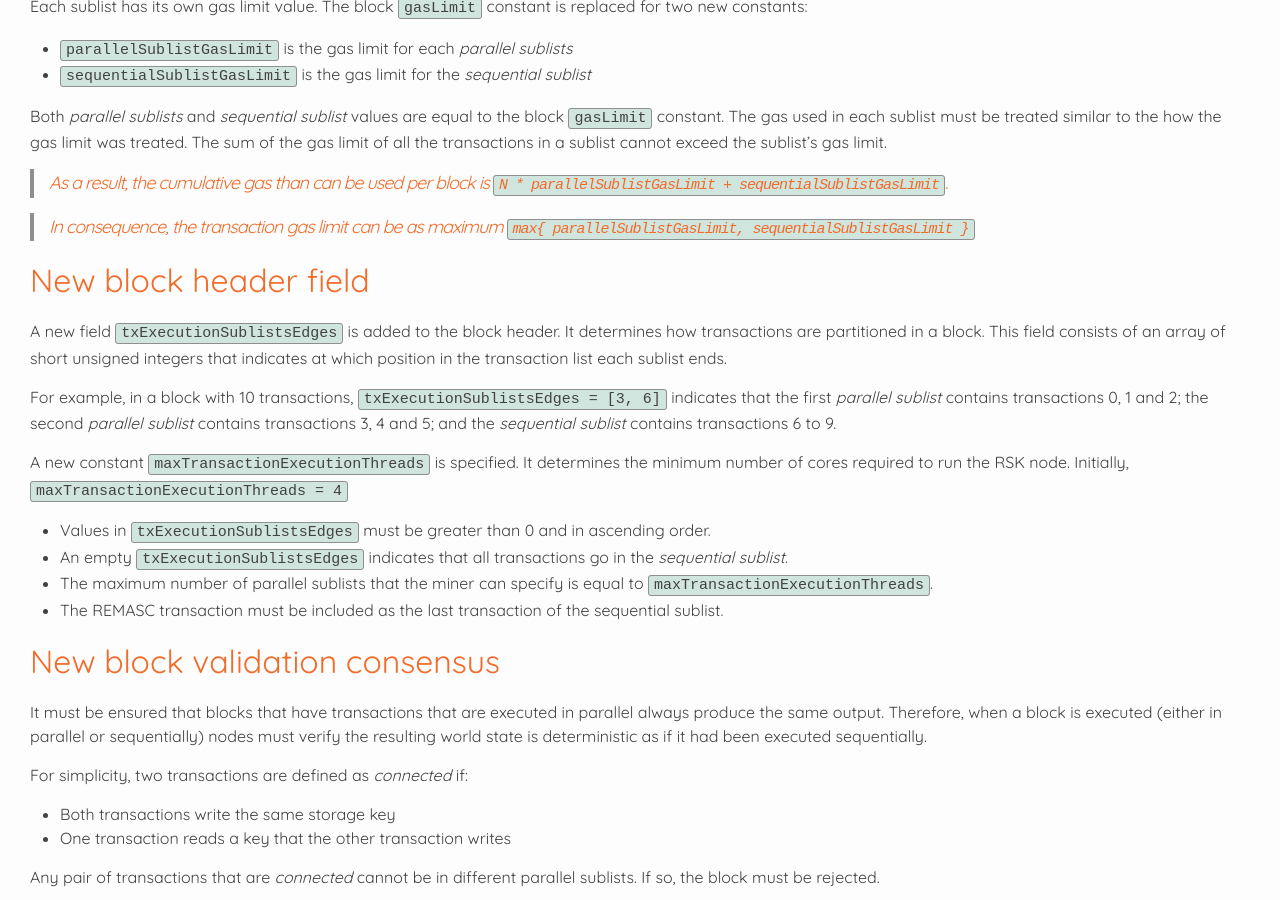
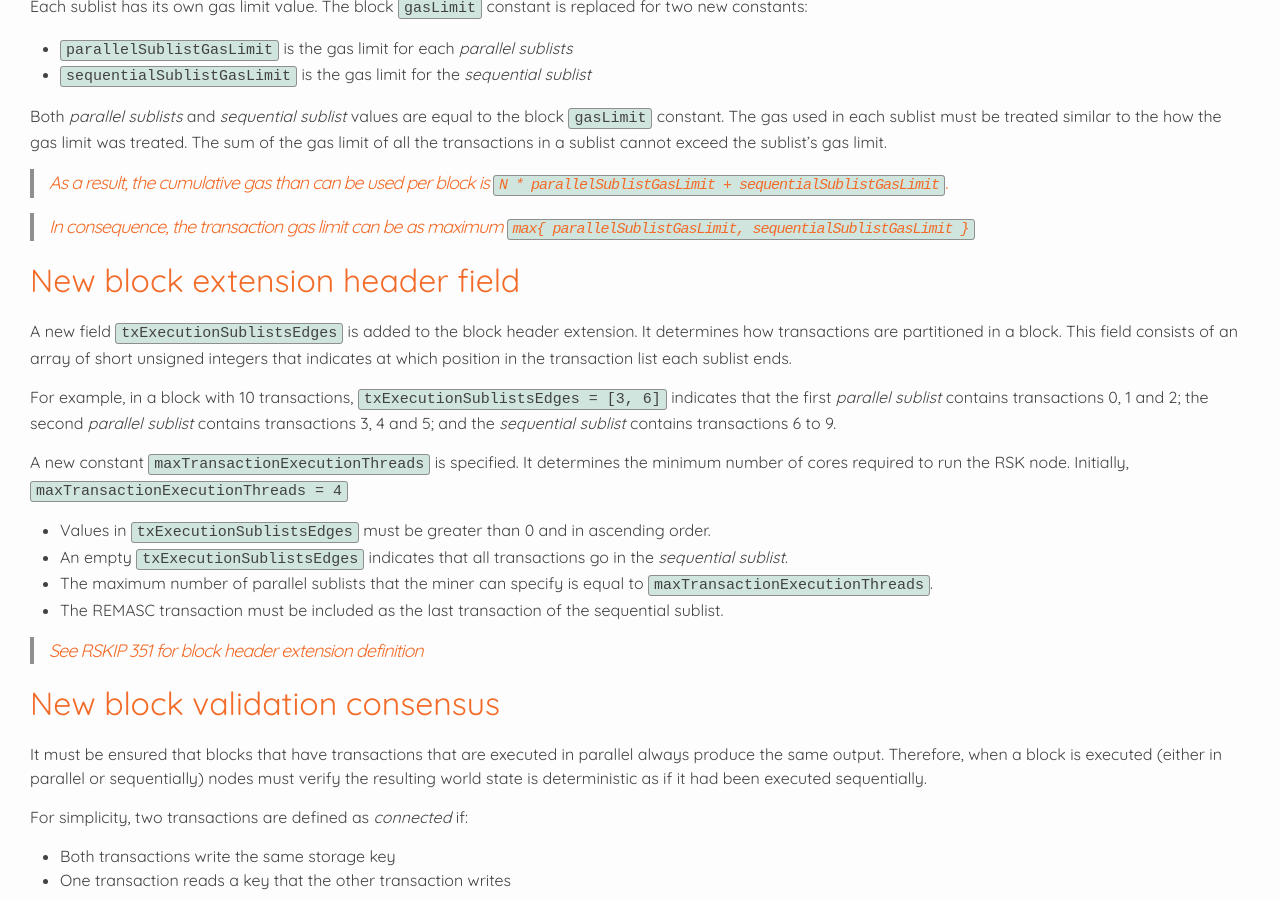
Before and after one commit to rsksmart/RSKIPs, a Jekyll site: the page built from IPs/RSKIP144.md, in a window 1280 px wide and 900 px high, scrolled down 1436 px. Built offline with Jekyll 4.4.1, drawn with Linux system fonts in a browser that asks for light colours; our own code applies the rules of GitHub Pages for plain Markdown files.

Commit message:
Update RSKIP144.md

```diff
--- a/IPs/RSKIP144.md
+++ b/IPs/RSKIP144.md
@@ -48,9 +48,9 @@ Both _parallel sublists_ and _sequential sublist_ values are equal to the block
 
 > In consequence, the transaction gas limit can be as maximum `max{ parallelSublistGasLimit, sequentialSublistGasLimit }`
 
-## New block header field
+## New block extension header field
 
-A new field `txExecutionSublistsEdges` is added to the block header. It determines how transactions are partitioned in a block. This field consists of an array of short unsigned integers that indicates at which position in the transaction list each sublist ends.
+A new field `txExecutionSublistsEdges` is added to the block header extension. It determines how transactions are partitioned in a block. This field consists of an array of short unsigned integers that indicates at which position in the transaction list each sublist ends.
 
 For example, in a block with 10 transactions, `txExecutionSublistsEdges = [3, 6]` indicates that the first _parallel sublist_ contains transactions 0, 1 and 2; the second _parallel sublist_ contains transactions 3, 4 and 5; and the _sequential sublist_ contains transactions 6 to 9.
 
@@ -60,6 +60,8 @@ A new constant `maxTransactionExecutionThreads` is specified. It determines the
 - An empty `txExecutionSublistsEdges` indicates that all transactions go in the _sequential sublist_.
 - The maximum number of parallel sublists that the miner can specify is equal to `maxTransactionExecutionThreads`.
 - The REMASC transaction must be included as the last transaction of the sequential sublist.
+
+> See RSKIP 351 for block header extension definition
 
 ## New block validation consensus
 
```
